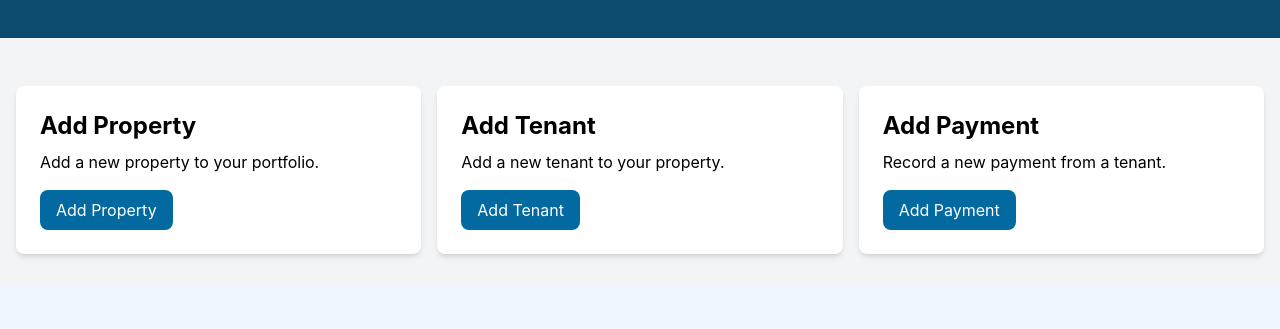
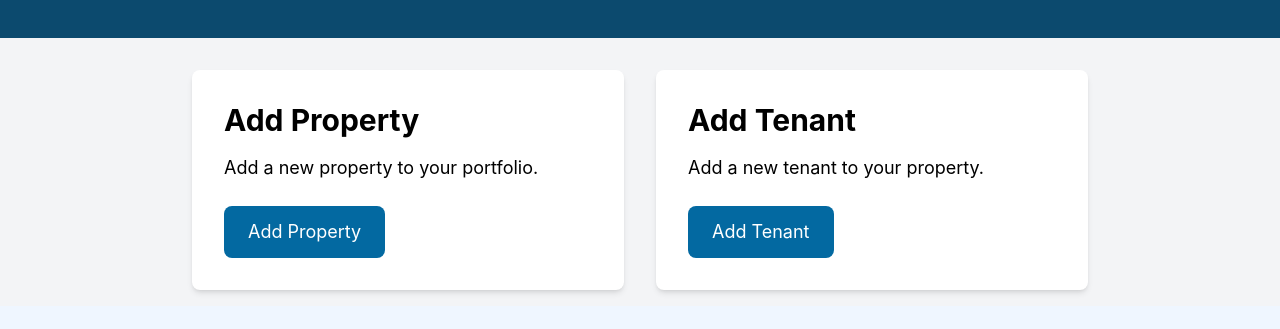
Before and after one commit to masindes/User, a React (Vite) app: page / in a window 1280 px wide. Shown: the part 323-652 px from the top of the page. Built offline with nearby package versions, Linux system fonts and the light colour scheme; no server answers.

Commit message:
initial commit

```diff
--- a/src/components/Home.jsx
+++ b/src/components/Home.jsx
@@ -48,47 +48,35 @@ const Home = () => {
       {/* Cards Section */}
       <section className="py-4">
         <div className="container-xl lg:container m-auto">
-          <div className="grid grid-cols-1 md:grid-cols-3 gap-4 p-4 rounded-lg">
+          <div className="flex justify-center">
+            <div className="grid grid-cols-1 md:grid-cols-2 gap-8 w-full max-w-4xl">
               {/* Add Property Card */}
-            <div className="bg-white p-6 rounded-lg shadow-md">
-              <h2 className="text-2xl font-bold">Add Property</h2>
-              <p className="mt-2 mb-4">
+              <div className="bg-white p-8 rounded-lg shadow-md w-full">
+                <h2 className="text-3xl font-bold mb-4">Add Property</h2>
+                <p className="mt-2 mb-6 text-lg">
                   Add a new property to your portfolio.
                 </p>
                 <Link
                   to="/add-property"
-                className="inline-block bg-sky-700 text-white rounded-lg px-4 py-2 hover:bg-black"
+                  className="inline-block bg-sky-700 text-white rounded-lg px-6 py-3 hover:bg-black text-lg"
                 >
                   Add Property
                 </Link>
               </div>
 
               {/* Add Tenant Card */}
-            <div className="bg-white p-6 rounded-lg shadow-md">
-              <h2 className="text-2xl font-bold">Add Tenant</h2>
-              <p className="mt-2 mb-4">
+              <div className="bg-white p-8 rounded-lg shadow-md w-full">
+                <h2 className="text-3xl font-bold mb-4">Add Tenant</h2>
+                <p className="mt-2 mb-6 text-lg">
                   Add a new tenant to your property.
                 </p>
                 <Link
                   to="/add-tenant"
-                className="inline-block bg-sky-700 text-white rounded-lg px-4 py-2 hover:bg-black"
+                  className="inline-block bg-sky-700 text-white rounded-lg px-6 py-3 hover:bg-black text-lg"
                 >
                   Add Tenant
                 </Link>
               </div>
-
-            {/* Add Payment Card */}
-            <div className="bg-white p-6 rounded-lg shadow-md">
-              <h2 className="text-2xl font-bold">Add Payment</h2>
-              <p className="mt-2 mb-4">
-                Record a new payment from a tenant.
-              </p>
-              <Link
-                to="/add-payment"
-                className="inline-block bg-sky-700 text-white rounded-lg px-4 py-2 hover:bg-black"
-              >
-                Add Payment
-              </Link>
             </div>
           </div>
         </div>
@@ -101,7 +89,7 @@ const Home = () => {
             Browse Properties
           </h2>
           <div className="grid grid-cols-1 md:grid-cols-3 gap-6">
-            {properties.slice(0, visibleProperties).map(property => (
+            {properties.slice(0, visibleProperties).map((property) => (
               <div key={property.id} className="bg-white rounded-xl shadow-md relative">
                 <div className="p-4">
                   <div className="mb-6">
```
Lines whose indentation alone changed are shown as unchanged.
